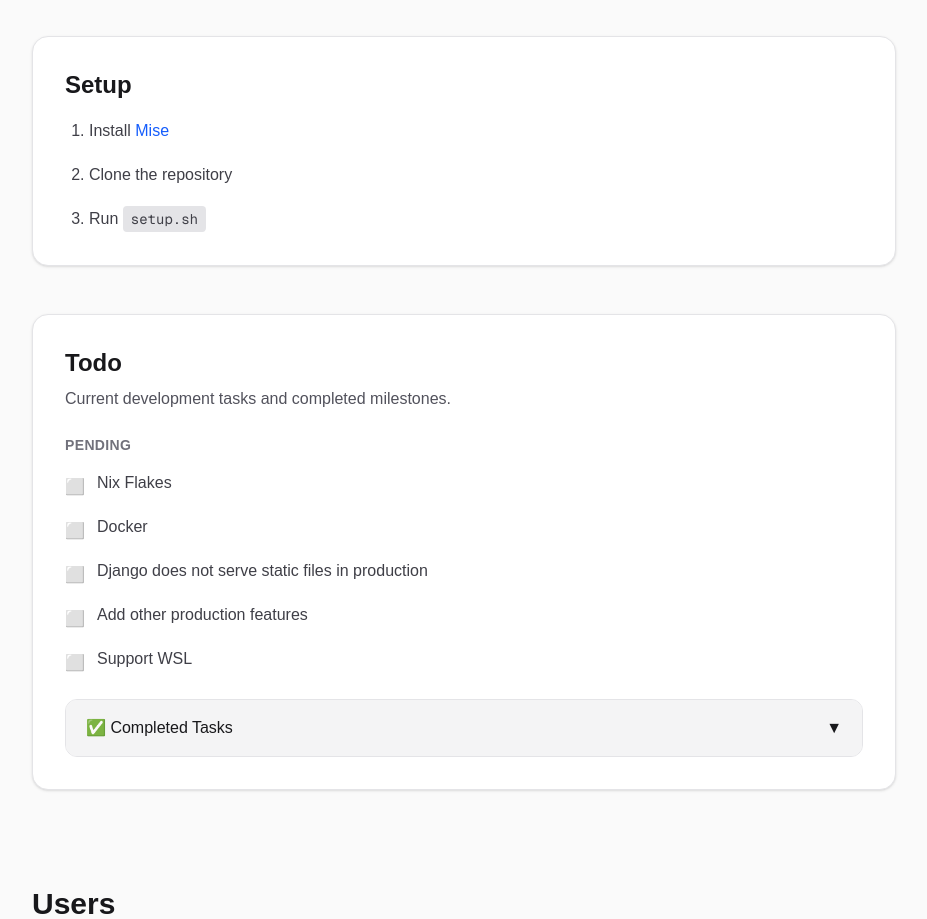
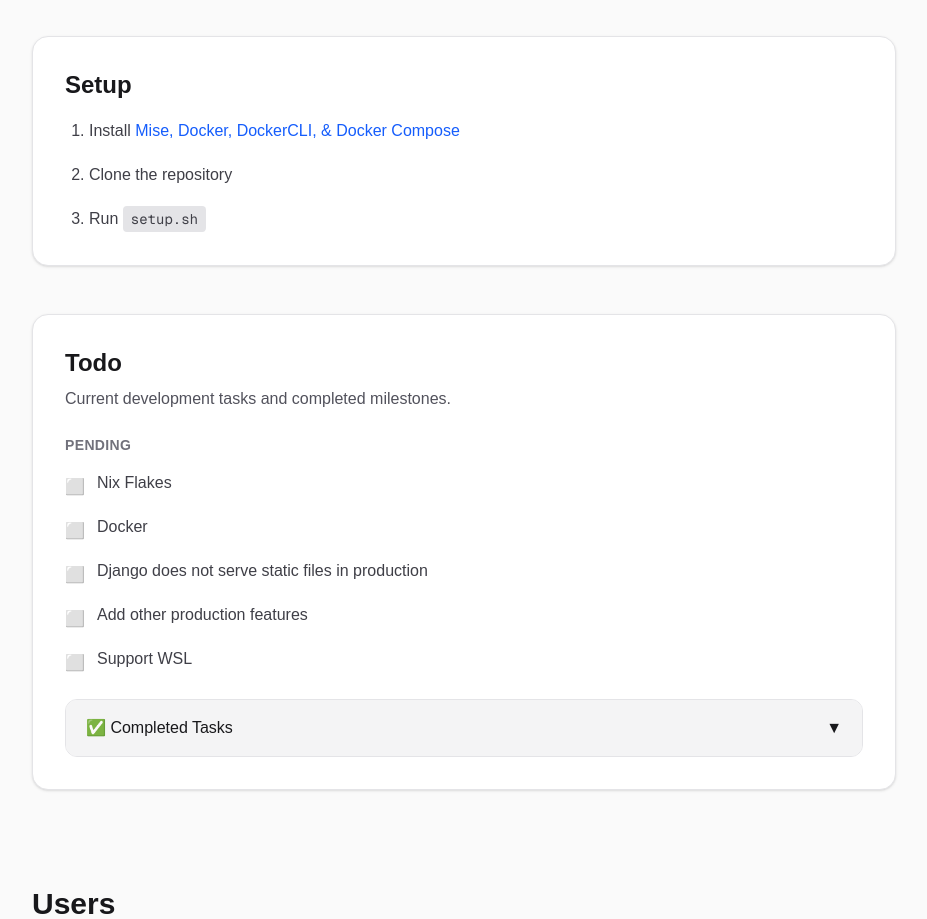
Before and after one commit to Abled-Taha/iron_book, a Next.js app in the folder apps/home/: page /docs in a window 1280 px wide. Shown: the part 2500-3419 px from the top of the page, without its empty margins (304-1231 px from the left). Built offline with nearby package versions, Linux system fonts and the light colour scheme.

Commit message:
Add Docker Suite in pre-requisites of in Docs

```diff
--- a/apps/home/src/app/docs/home/page.tsx
+++ b/apps/home/src/app/docs/home/page.tsx
@@ -49,7 +49,7 @@ export default function DocsHome() {
                 <h3 className="text-2xl font-bold">Direct From Repo</h3>
                 <ul className="list-disc space-y-4 pl-6 leading-7 text-zinc-700 dark:text-zinc-300">
                   <li>
-                    <a href="https://mise.jdx.dev">Mise</a> muse be installed
+                    <a href="https://mise.jdx.dev">Mise</a> & <a href="https://docs.docker.com/desktop/setup/install/linux/">Docker Suite</a> must be installed
                   </li>
 
                   <li>
--- a/apps/home/src/app/docs/page.tsx
+++ b/apps/home/src/app/docs/page.tsx
@@ -299,7 +299,14 @@ export default function Docs() {
                       href="https://mise.jdx.dev"
                       className="font-medium text-blue-600 hover:underline"
                     >
-                      Mise
+                      Mise,
+                    </a>
+                    {" "}
+                    <a
+                      href="https://docs.docker.com/desktop/setup/install/linux/"
+                      className="font-medium text-blue-600 hover:underline"
+                    >
+                      Docker, DockerCLI, & Docker Compose
                     </a>
                   </li>
 
```
